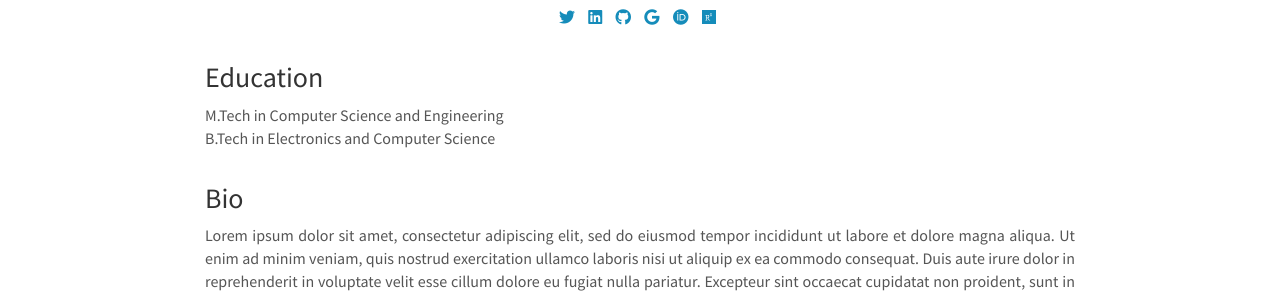
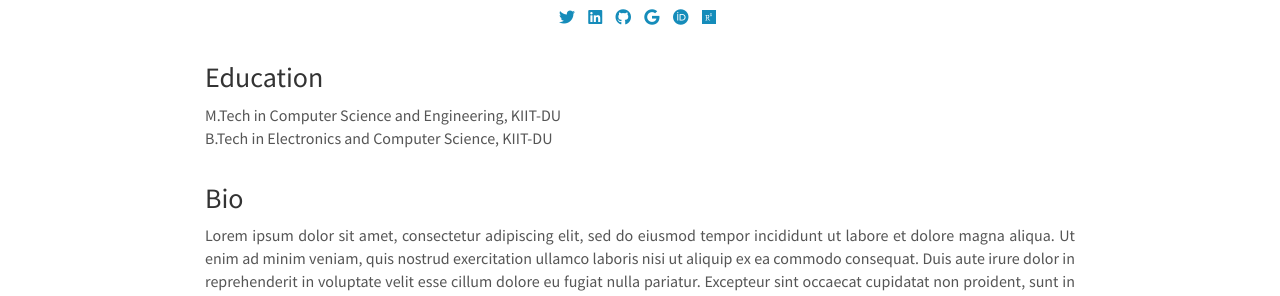
Before and after one commit to amygdalaaiindia/amygdalaaiindia.github.io, a Jekyll site: the page built from _pages/team/_posts/2016-10-01-researcher-student.md, in a window 1280 px wide and 967 px high. Shown: the part 451-747 px from the top of the window. Built offline with Jekyll 4.4.1, drawn with Linux system fonts in a browser that asks for light colours; nearby versions of some CDN libraries.

Commit message:
Update 2016-10-01-researcher-student.md

```diff
--- a/_pages/team/_posts/2016-10-01-researcher-student.md
+++ b/_pages/team/_posts/2016-10-01-researcher-student.md
@@ -14,8 +14,8 @@
     orcid: https://orcid.org/
     research-gate: https://www.researchgate.net/
 education:
- - M.Tech in Computer Science and Engineering
- - B.Tech in Electronics and Computer Science
+ - M.Tech in Computer Science and Engineering, KIIT-DU
+ - B.Tech in Electronics and Computer Science, KIIT-DU
 ---
 
 Lorem ipsum dolor sit amet, consectetur adipiscing elit, sed do eiusmod tempor incididunt ut labore et dolore magna aliqua. Ut enim ad minim veniam, quis nostrud exercitation ullamco laboris nisi ut aliquip ex ea commodo consequat. Duis aute irure dolor in reprehenderit in voluptate velit esse cillum dolore eu fugiat nulla pariatur. Excepteur sint occaecat cupidatat non proident, sunt in culpa qui officia deserunt mollit anim id est laborum.
```
